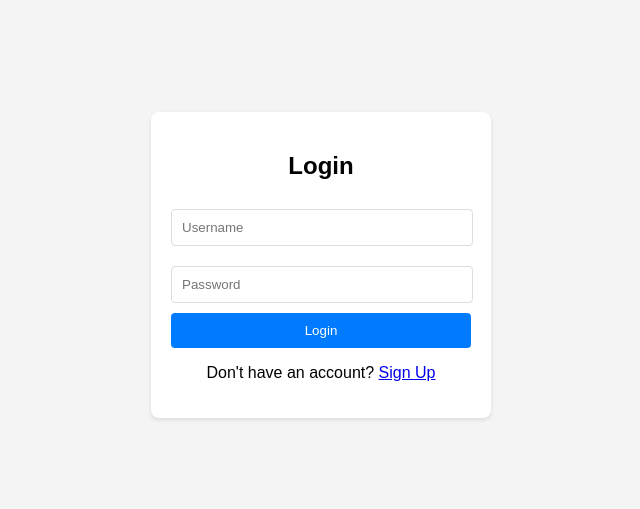
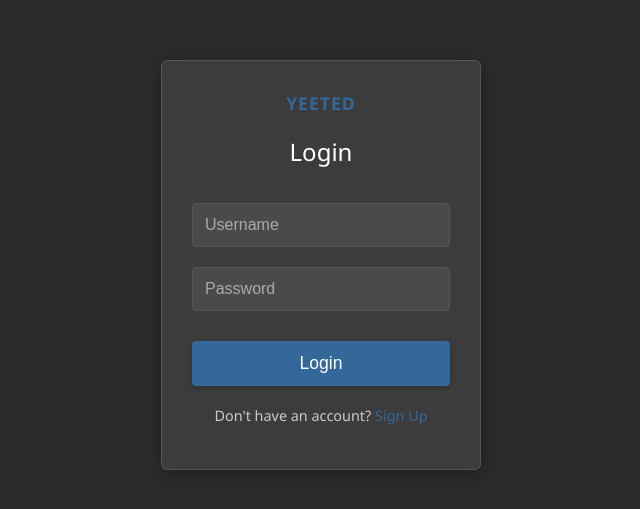
Before and after one commit to fractal-solutions/yeet, a website: page auth-ui/login.html in a window 1280 px wide. Shown: the part 135-644 px from the top of the page, without its empty margins (319-959 px from the left). Drawn offline with Linux system fonts and the light colour scheme.

Commit message:
modified:   auth-ui/login.html 	modified:   auth-ui/signup.html

```diff
--- a/auth-ui/login.html
+++ b/auth-ui/login.html
@@ -5,16 +5,100 @@
     <meta name="viewport" content="width=device-width, initial-scale=1.0">
     <title>Login</title>
     <style>
-        body { font-family: sans-serif; display: flex; justify-content: center; align-items: center; min-height: 100vh; background-color: #f4f4f4; margin: 0; }
-        .container { background-color: #fff; padding: 20px; border-radius: 8px; box-shadow: 0 2px 4px rgba(0,0,0,0.1); width: 300px; text-align: center; }
-        input[type="text"], input[type="password"] { width: calc(100% - 20px); padding: 10px; margin: 10px 0; border: 1px solid #ddd; border-radius: 4px; }
-        button { background-color: #007bff; color: white; padding: 10px 15px; border: none; border-radius: 4px; cursor: pointer; width: 100%; }
-        button:hover { background-color: #0056b3; }
-        .error { color: red; margin-bottom: 10px; }
+        body {
+            font-family: 'Segoe UI', Roboto, 'Helvetica Neue', Arial, sans-serif;
+            display: flex;
+            justify-content: center;
+            align-items: center;
+            min-height: 100vh;
+            background-color: #2b2b2b; /* Dark grey/blue background */
+            margin: 0;
+            color: #e0e0e0; /* Light text for dark background */
+        }
+        .container {
+            background-color: #3c3c3c; /* Slightly lighter dark grey for container */
+            padding: 30px;
+            border-radius: 6px;
+            box-shadow: 0 4px 15px rgba(0, 0, 0, 0.3); /* More pronounced shadow */
+            width: 320px;
+            text-align: center;
+            box-sizing: border-box;
+            border: 1px solid #555; /* Subtle border */
+        }
+        .branding {
+            font-size: 1.1em;
+            color: #34679a; /* Qt-like blue for branding */
+            margin-bottom: 20px;
+            font-weight: bold;
+            text-transform: uppercase;
+            letter-spacing: 1px;
+        }
+        h2 {
+            color: #ffffff; /* White heading */
+            margin-top: 0;
+            margin-bottom: 25px;
+            font-weight: normal;
+        }
+        input[type="text"],
+        input[type="password"] {
+            width: 100%;
+            padding: 12px;
+            margin: 10px 0;
+            border: 1px solid #555; /* Darker border for inputs */
+            border-radius: 4px;
+            box-sizing: border-box;
+            font-size: 1em;
+            background-color: #4a4a4a; /* Darker input background */
+            color: #ffffff; /* White text in inputs */
+        }
+        input[type="text"]::placeholder,
+        input[type="password"]::placeholder {
+            color: #aaaaaa; /* Lighter placeholder text */
+        }
+        input[type="text"]:focus,
+        input[type="password"]:focus {
+            border-color: #34679a; /* Qt-like blue focus */
+            outline: none;
+            box-shadow: 0 0 0 2px rgba(52, 103, 154, 0.4);
+        }
+        button {
+            background-color: #34679a; /* Qt-like blue */
+            color: white;
+            padding: 12px 15px;
+            border: none;
+            border-radius: 4px;
+            cursor: pointer;
+            width: 100%;
+            font-size: 1.1em;
+            margin-top: 20px;
+            transition: background-color 0.2s ease;
+            box-shadow: 0 2px 5px rgba(0, 0, 0, 0.2); /* Button shadow */
+        }
+        button:hover {
+            background-color: #2a547d; /* Darker blue on hover */
+        }
+        .error {
+            color: #d93025; /* Red for errors */
+            margin-bottom: 15px;
+            font-size: 0.9em;
+        }
+        p {
+            margin-top: 20px;
+            font-size: 0.9em;
+            color: #cccccc; /* Lighter grey for auxiliary text */
+        }
+        p a {
+            color: #34679a;
+            text-decoration: none;
+        }
+        p a:hover {
+            text-decoration: underline;
+        }
     </style>
 </head>
 <body>
     <div class="container">
+        <div class="branding">yeeted</div>
         <h2>Login</h2>
         <div id="error-message" class="error"></div>
         <form id="login-form">
```
Also changed, not shown: auth-ui/signup.html (+90 -2 lines).
